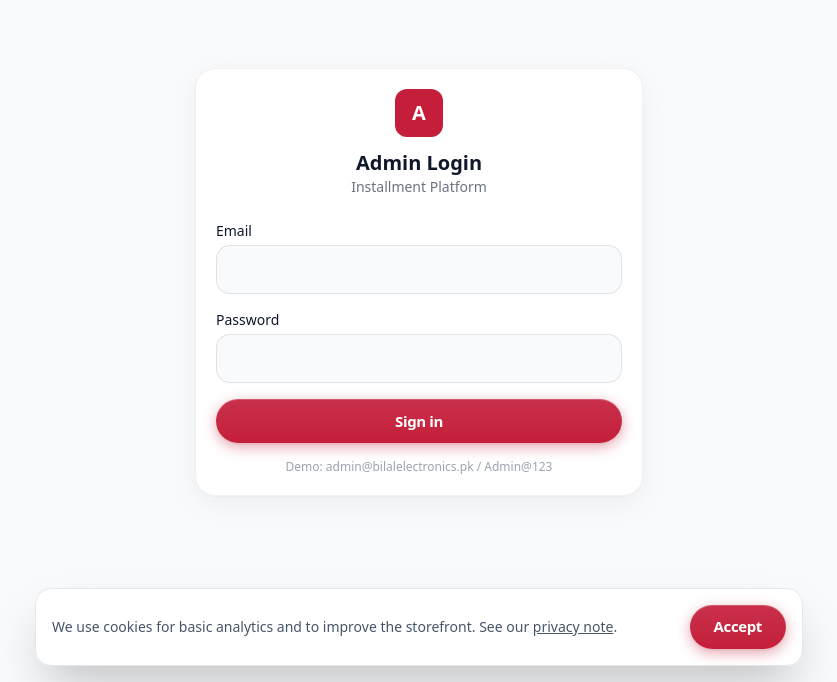
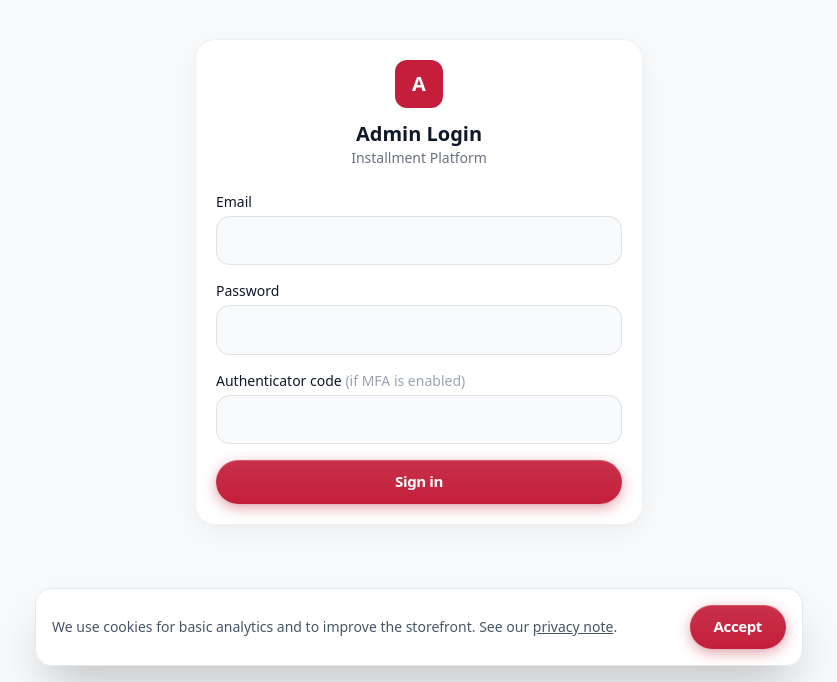
Before and after one commit to zaydattique/bilal-web-app, a Next.js app in the folder frontend/: page /admin/login in a window 1280 px wide. Shown: the part 118-800 px from the top of the page, without its empty margins (221-1058 px from the left). Built offline with nearby package versions, Linux system fonts and the light colour scheme; no server answers.

Commit message:
phase2: add admin MFA login field and remove stale demo credentials

```diff
--- a/frontend/src/app/admin/login/page.tsx
+++ b/frontend/src/app/admin/login/page.tsx
@@ -11,6 +11,7 @@ export default function AdminLoginPage() {
   const router = useRouter();
   const [email, setEmail] = useState('');
   const [password, setPassword] = useState('');
+  const [mfaCode, setMfaCode] = useState('');
   const [error, setError] = useState('');
   const [loading, setLoading] = useState(false);
 
@@ -19,7 +20,7 @@ export default function AdminLoginPage() {
     setError('');
     setLoading(true);
     try {
-      await login(email, password);
+      await login(email, password, mfaCode || undefined);
       router.push('/admin');
     } catch (err: unknown) {
       setError(err instanceof Error ? err.message : 'Login failed');
@@ -68,14 +69,24 @@ export default function AdminLoginPage() {
               autoComplete="current-password"
             />
           </div>
+          <div>
+            <label className="mb-1 block text-sm font-medium">Authenticator code <span className="font-normal text-gray-400">(if MFA is enabled)</span></label>
+            <input
+              type="text"
+              inputMode="numeric"
+              pattern="\\d{6}"
+              maxLength={6}
+              className="input"
+              value={mfaCode}
+              onChange={(e) => setMfaCode(e.target.value.replace(/\\D/g, '').slice(0, 6))}
+              autoComplete="one-time-code"
+            />
+          </div>
           <button type="submit" className="btn-primary w-full" disabled={loading}>
             {loading ? 'Signing in…' : 'Sign in'}
           </button>
         </form>
 
-        <p className="mt-4 text-center text-xs text-gray-400">
-          Demo: admin@bilalelectronics.pk / Admin@123
-        </p>
       </div>
     </div>
   );
```
